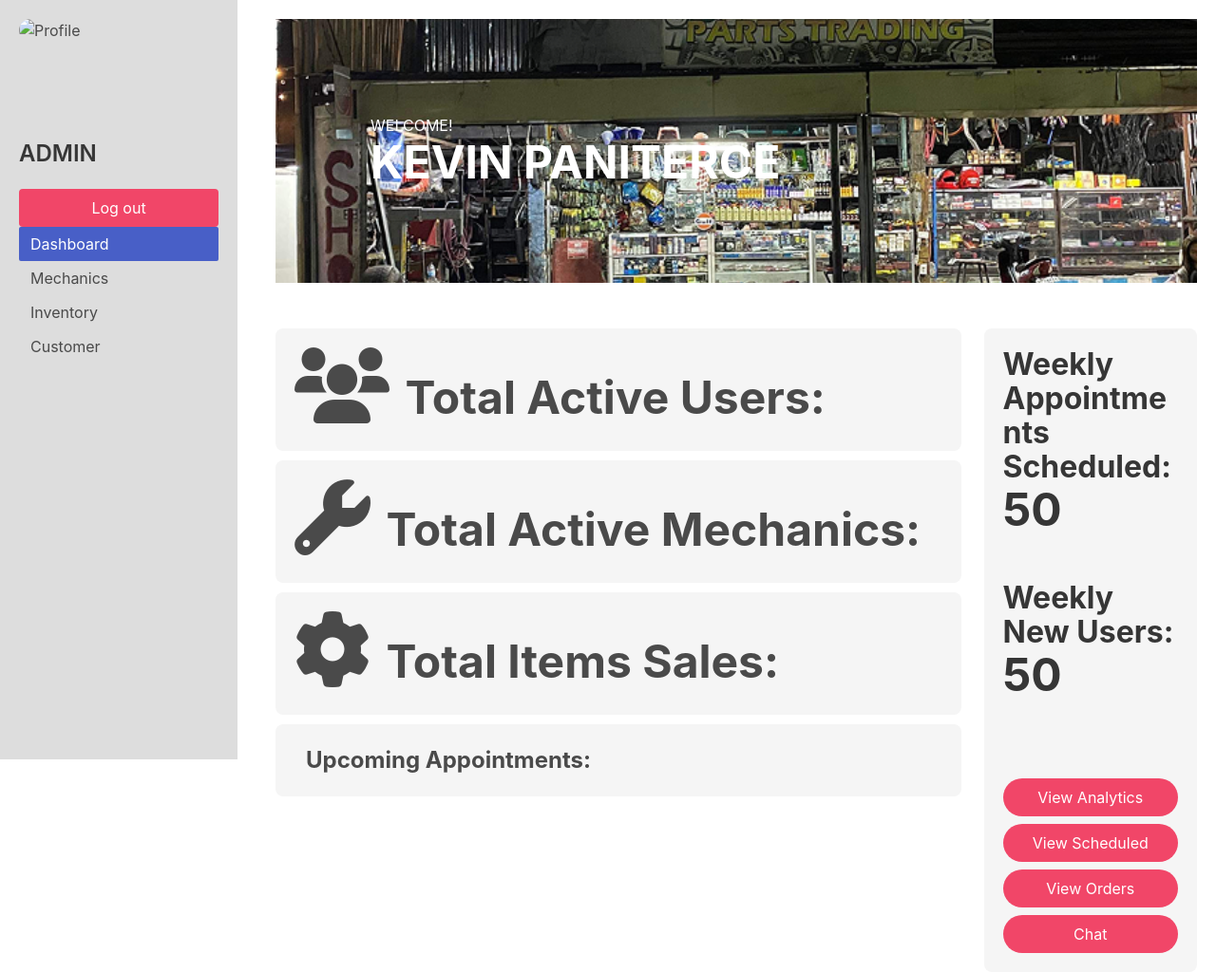
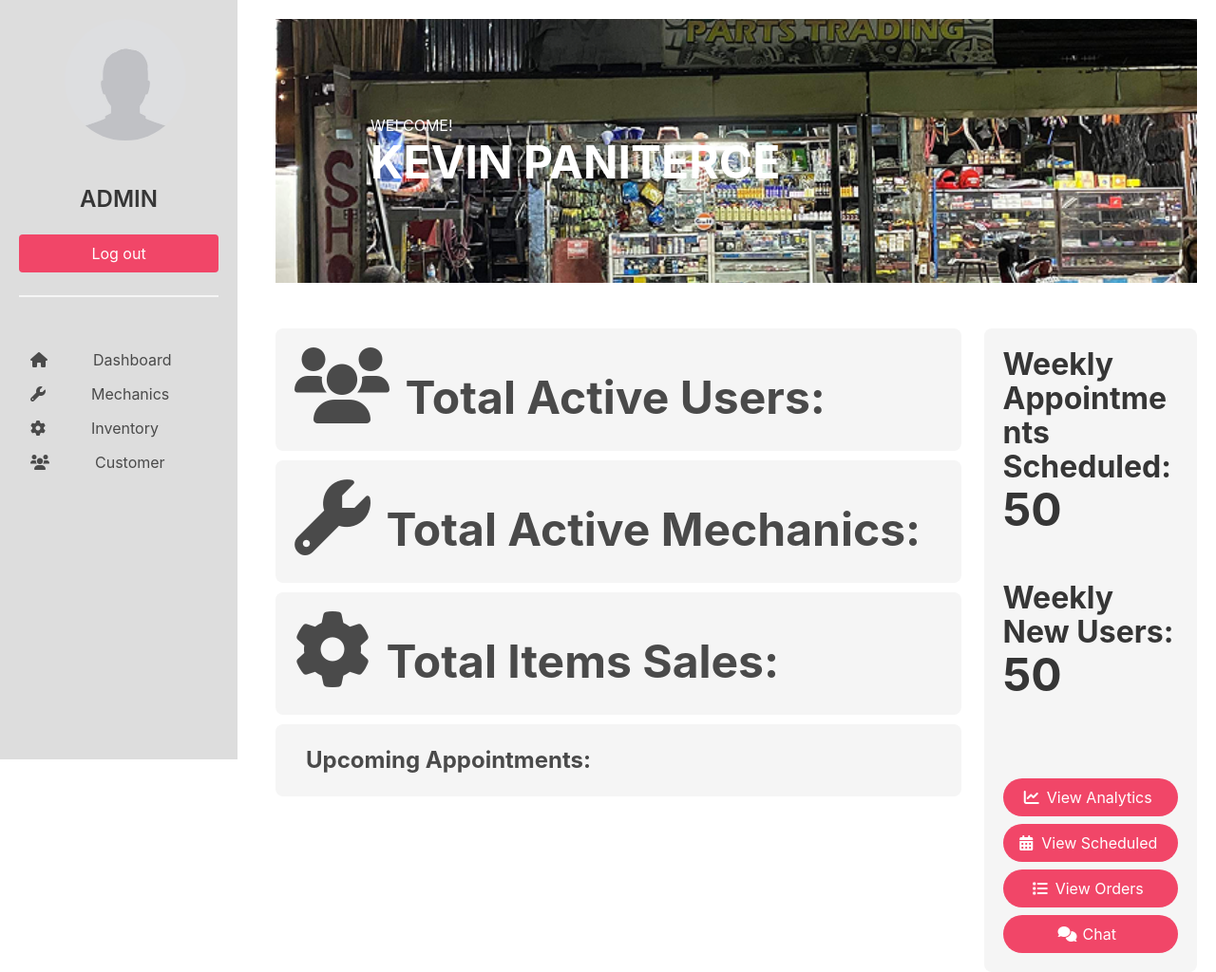
Before and after one commit to amiel0606/skyhigh, a PHP site: page / in a window 1280 px wide. Shown: the whole page at 95% size. Run offline with PHP 8.4, Linux system fonts and the light colour scheme; some libraries are stand-ins or nearby versions.

Commit message:
index done

```diff
--- a/admin_panel/index.php
+++ b/admin_panel/index.php
@@ -46,17 +46,18 @@
 
 <body>
     <div class="sidebar">
-        <figure class="image is-128x128">
-            <img class="is-rounded" src="https://via.placeholder.com/128" alt="Profile">
+        <figure class="image is-128x128 ml-6 mb-6">
+            <img class="is-rounded" src="./assets/images/dp.jpg" alt="Profile">
         </figure>
-        <h3 class="title is-4">ADMIN</h3>
+        <h3 class="title is-4 has-text-centered">ADMIN</h3>
         <button class="button is-danger is-fullwidth">Log out</button>
-        <aside class="menu">
+        <hr>
+        <aside class="menu mt-6">
             <ul class="menu-list">
-                <li><a class="is-active">Dashboard</a></li>
-                <li><a>Mechanics</a></li>
-                <li><a>Inventory</a></li>
-                <li><a>Customer</a></li>
+                <li><a><i class="fa-solid fa-house mr-6"></i>Dashboard</a></li>
+                <li><a><i class="fa-solid fa-wrench mr-6"></i>Mechanics</a></li>
+                <li><a><i class="fa-solid fa-gear mr-6"></i>Inventory</a></li>
+                <li><a><i class="fa-solid fa-users mr-6"></i>Customer</a></li>
             </ul>
         </aside>
     </div>
@@ -84,10 +85,10 @@
                         <p class="title has-text-weight-bold mt-6" >Weekly New Users: <span class="is-size-1">50</span></p>
                     </div>
                     <div class="buttons mt-auto">
-                        <button class="button is-danger is-fullwidth circle-button">View Analytics</button>
-                        <button class="button is-danger is-fullwidth circle-button">View Scheduled</button>
-                        <button class="button is-danger is-fullwidth circle-button">View Orders</button>
-                        <button class="button is-danger is-fullwidth circle-button">Chat</button>
+                        <button class="button is-danger is-fullwidth circle-button"> <span class="icon-text"> <span class="icon"> <i class="fa-solid fa-chart-line"></i> </span> <span>View Analytics</span> </span></button>
+                        <button class="button is-danger is-fullwidth circle-button"> <span class="icon-text"> <span class="icon"> <i class="fa-solid fa-calendar-days"></i> </span> <span>View Scheduled</span> </span></button>
+                        <button class="button is-danger is-fullwidth circle-button"><span class="icon-text"> <span class="icon"> <i class="fa-solid fa-list"></i> </span> <span>View Orders</span> </span> </button>
+                        <button class="button is-danger is-fullwidth circle-button"><span class="icon-text"> <span class="icon"> <i class="fa-solid fa-comments"></i> </span> <span>Chat</span> </span></button>
                     </div>
                 </div>
             </div>
```
Also changed, not shown: admin_panel/assets/images/dp.jpg (added).
